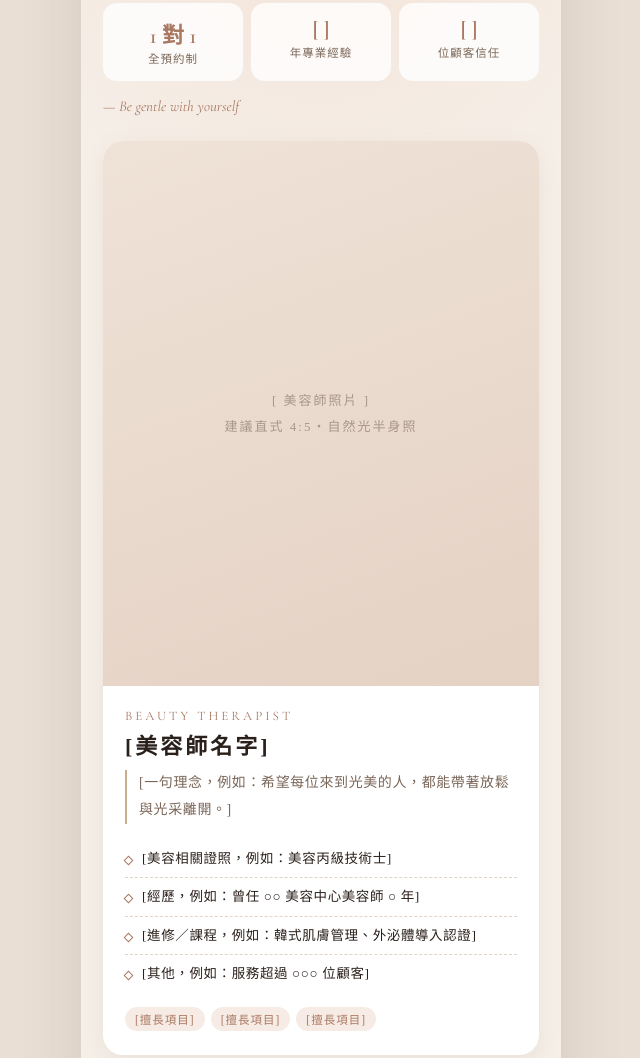
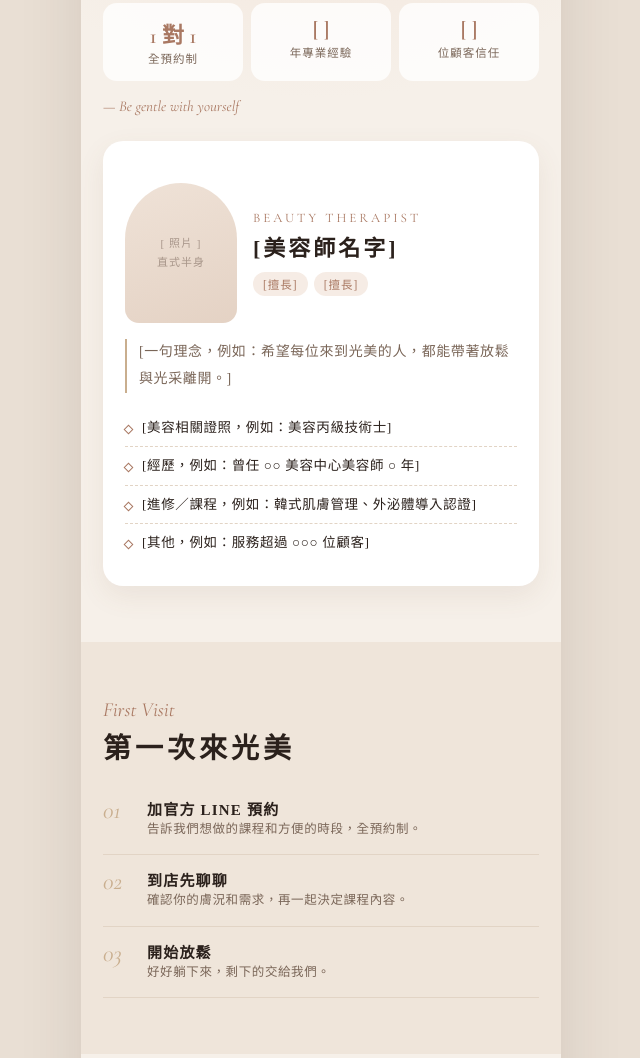
Before and after one commit to duzhi-finance/README.md, a plain HTML site: page preview.html in a window 1280 px wide. Shown: the part 7602-8660 px from the top of the page, without its empty margins (319-959 px from the left). Drawn offline with nearby package versions, Linux system fonts and the light colour scheme.

Commit message:
Preview: compact side-by-side therapist photo
Co-Authored-By: Claude Opus 5.5 <noreply@anthropic.com>
Claude-Session: https://claude.ai/code/session_01RNQaA4hbjkaWTLxu4i5WsV

```diff
--- a/preview.html
+++ b/preview.html
@@ -209,10 +209,12 @@ footer .fine{font-size:11px;color:#9b938a;line-height:1.8;margin-top:26px;letter
 .about .facts b{display:block;font-family:'Cormorant Garamond',serif;font-size:22px;color:var(--rose);font-weight:600}
 .about .facts span{font-size:11.5px;color:var(--soft);letter-spacing:1px}
 .tp{margin-top:26px;background:#fff;border-radius:20px;overflow:hidden;box-shadow:0 10px 28px rgba(120,90,70,.09)}
-.tp .pic{position:relative;aspect-ratio:4/5;background:linear-gradient(160deg,#EFE2D7,#E4D2C4);display:flex;align-items:center;justify-content:center}
+.tp .top{display:flex;gap:16px;align-items:center;padding:22px 22px 0}
+.tp .pic{flex:none;width:112px;height:140px;border-radius:56px 56px 14px 14px;overflow:hidden;background:linear-gradient(160deg,#EFE2D7,#E4D2C4);display:flex;align-items:center;justify-content:center}
 .tp .pic img{width:100%;height:100%;object-fit:cover}
-.tp .pic .ph{font-size:13px;color:#A8968A;letter-spacing:2px;text-align:center;line-height:2}
-.tp .bd{padding:22px 22px 24px}
+.tp .pic .ph{font-size:11px;color:#A8968A;letter-spacing:1px;text-align:center;line-height:1.8}
+.tp .who{min-width:0}
+.tp .bd{padding:16px 22px 24px}
 .tp .role{font-family:'Cormorant Garamond',serif;font-size:13px;letter-spacing:3px;color:var(--rose)}
 .tp h3{font-size:22px;letter-spacing:3px;margin:4px 0 10px}
 .tp .q{font-size:14px;line-height:1.9;color:var(--soft);letter-spacing:.6px;border-left:2px solid var(--champ);padding-left:12px;margin-bottom:16px}
@@ -390,10 +392,11 @@ footer .fine{font-size:11px;color:#9b938a;line-height:1.8;margin-top:26px;letter
  <div class="sig">— Be gentle with yourself</div>
 
  <div class="tp" id="therapist">
-  <div class="pic"><div class="ph">[ 美容師照片 ]<br>建議直式 4:5・自然光半身照</div></div>
+  <div class="top">
+   <div class="pic"><div class="ph">[ 照片 ]<br>直式半身</div></div>
+   <div class="who"><div class="role">BEAUTY THERAPIST</div><h3>[美容師名字]</h3><div class="sk" style="margin-top:6px"><span>[擅長]</span><span>[擅長]</span></div></div>
+  </div>
   <div class="bd">
-   <div class="role">BEAUTY THERAPIST</div>
-   <h3>[美容師名字]</h3>
    <p class="q">[一句理念，例如：希望每位來到光美的人，都能帶著放鬆與光采離開。]</p>
    <ul>
     <li>[美容相關證照，例如：美容丙級技術士]</li>
@@ -401,7 +404,6 @@ footer .fine{font-size:11px;color:#9b938a;line-height:1.8;margin-top:26px;letter
     <li>[進修／課程，例如：韓式肌膚管理、外泌體導入認證]</li>
     <li>[其他，例如：服務超過 ○○○ 位顧客]</li>
    </ul>
-   <div class="sk"><span>[擅長項目]</span><span>[擅長項目]</span><span>[擅長項目]</span></div>
   </div>
  </div>
 </section>
```
